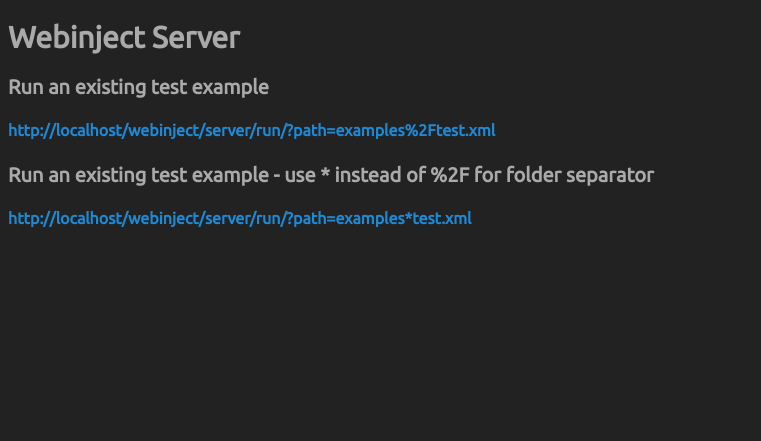
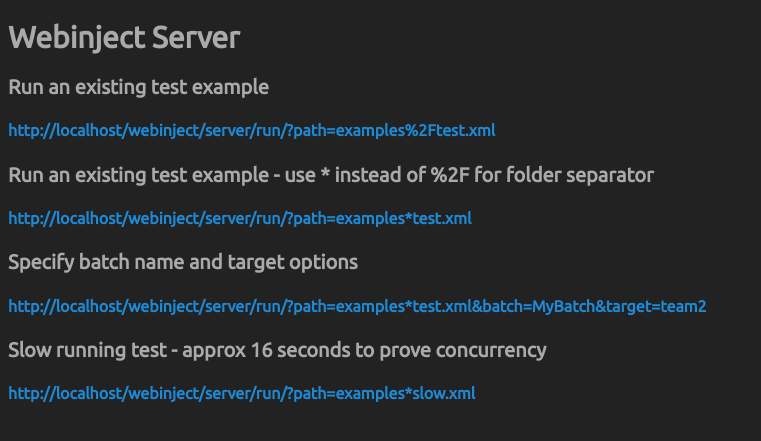
Before and after one commit to Qarj/webimblaze-server, a Django app: page /server/ in a window 1280 px wide. Shown: the top 441 px of the page, without its empty margins (0-761 px from the left). Run offline with Django 3.2, Linux system fonts and the light colour scheme.

Commit message:
slow running test added to examples - now it is possible to rapid click links and prove it can cope with the punishment

```diff
--- a/webinject/server/templates/server/index.html
+++ b/webinject/server/templates/server/index.html
@@ -12,6 +12,12 @@
     <h2>Run an existing test example - use * instead of %2F for folder separator</h2>
     <h4><a href="/webinject/server/run/?path=examples*test.xml" class="normal">http://localhost/webinject/server/run/?path=examples*test.xml</a></h4>
 
+    <h2>Specify batch name and target options</h2>
+    <h4><a href="/webinject/server/run/?path=examples*test.xml&batch=MyBatch&target=team2" class="normal">http://localhost/webinject/server/run/?path=examples*test.xml&batch=MyBatch&target=team2</a></h4>
+
+    <h2>Slow running test - approx 16 seconds to prove concurrency</h2>
+    <h4><a href="/webinject/server/run/?path=examples*slow.xml" class="normal">http://localhost/webinject/server/run/?path=examples*slow.xml</a></h4>
+
 {% endif %}
 
 {% endblock %}
--- a/webinject/server/tests.py
+++ b/webinject/server/tests.py
@@ -103,7 +103,6 @@ class RunWebInjectFrameWorkTests(TestCase):
 # \Apache24\bin\httpd -k restart
 
 # Post POC Hardening Tests
-#   - Index page gives examples of how to run tests
 #   - Time that it takes to run slow displayed on index
 #   - Logo improved - plain blue S with alpha
 
```
Also changed, not shown: README.md.
